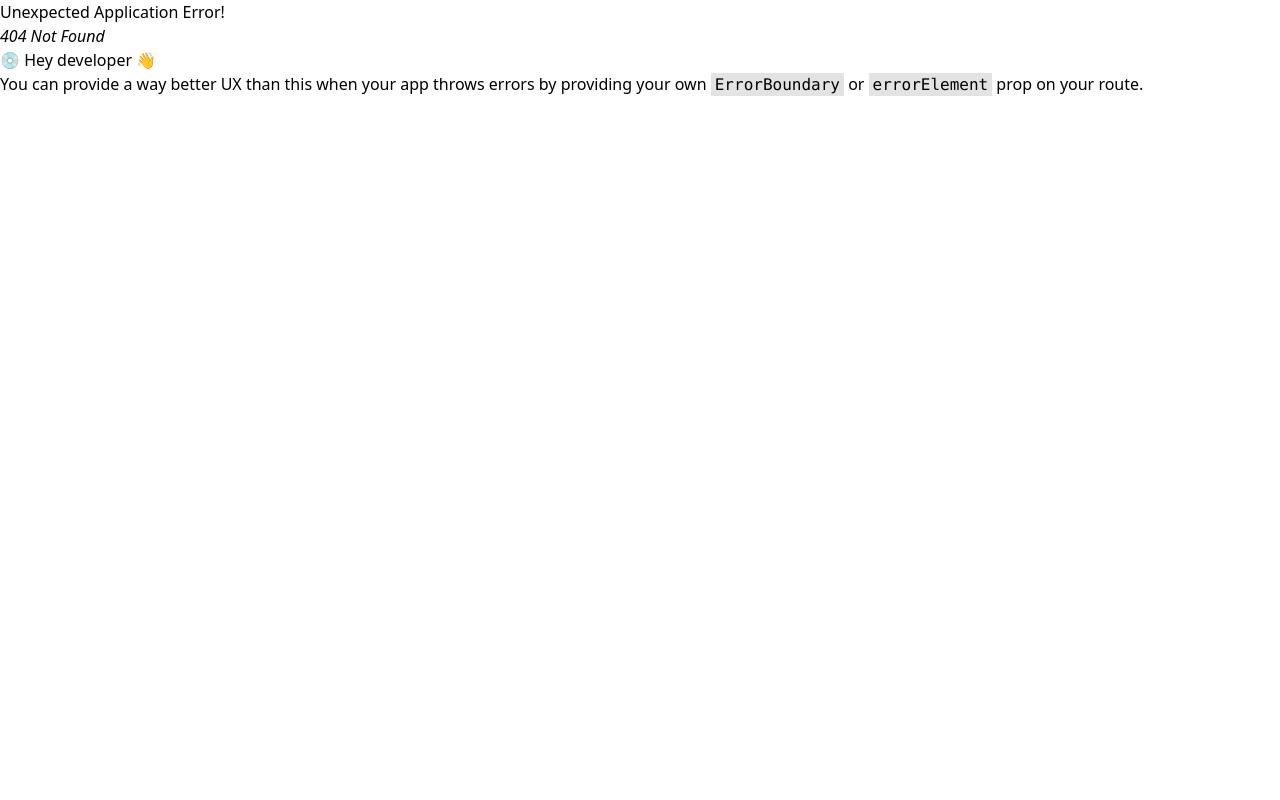
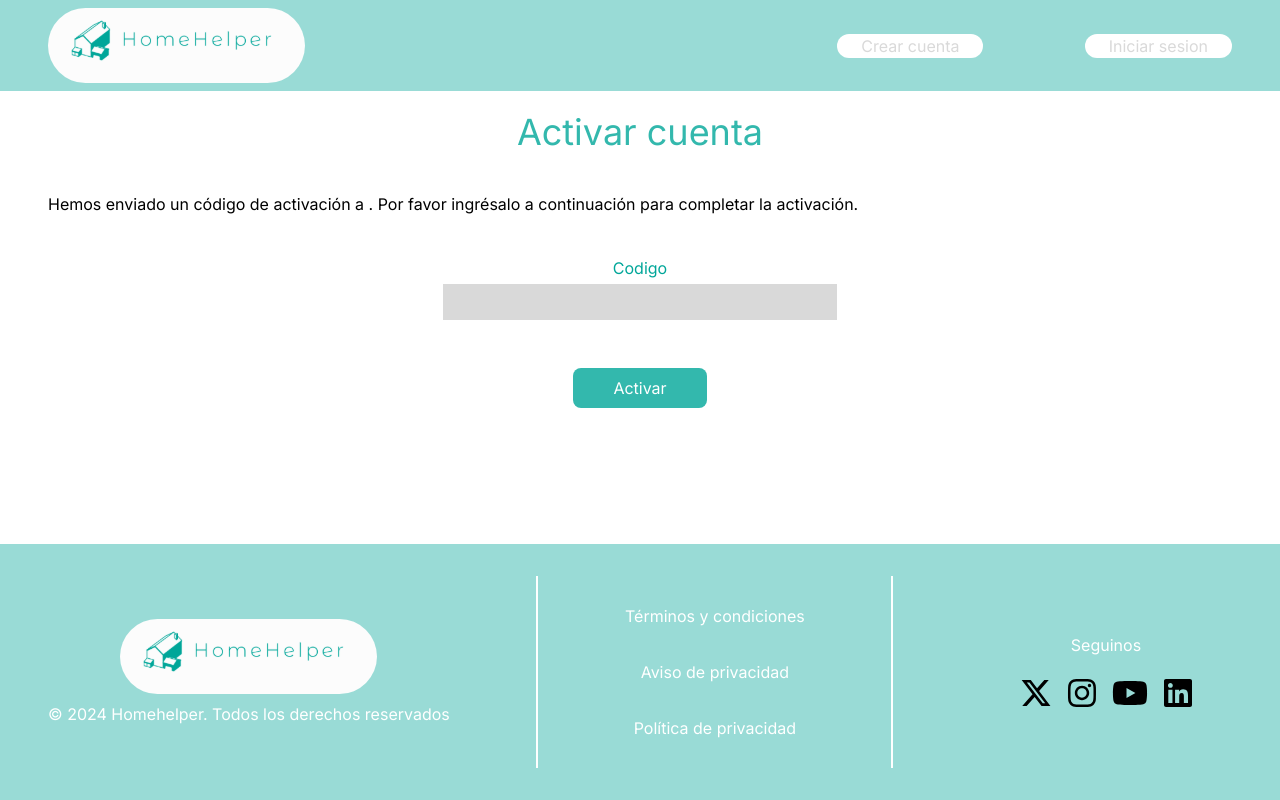
Before and after one commit to jvier93/ProyectoFinalDH-Frontend, a React (Vite) app: page /verify in a window 1280 px wide. Before the commit this address had no page. Built offline with nearby package versions, Linux system fonts and the light colour scheme.

Commit message:
Feat: added signup and verify pages

```diff
--- a/package.json
+++ b/package.json
@@ -18,6 +18,7 @@
     "react": "^18.3.1",
     "react-dom": "^18.3.1",
     "react-router-dom": "^6.25.1",
+    "sweetalert2": "^11.12.4",
     "tailwind-scrollbar-hide": "^1.1.7",
     "yup": "^1.4.0"
   },
--- a/src/main.jsx
+++ b/src/main.jsx
@@ -7,8 +7,9 @@ import Layout from "@/layout/Layout";
 import Home from "@/routes";
 
 import Profile from "@/routes/profile";
-import Signin from "@/routes/signin";
+import Login from "@/routes/login";
 import Signup from "@/routes/signup";
+import Verify from "@/routes/verify";
 
 import Dashboard from "@/routes/dashboard";
 import Users from "@/routes/dashboard/users";
@@ -23,12 +24,14 @@ const router = createBrowserRouter([
     children: [
       { index: true, element: <Home />, loader: Home.loader },
       { path: "/profile", element: <Profile /> },
-      { path: "/signin", element: <Signin /> },
+      { path: "/login", element: <Login /> },
       {
         path: "/signup",
         element: <Signup />,
-        action: Signup.action,
-        errorElement: <div>Hubo un error </div>,
+      },
+      {
+        path: "/verify",
+        element: <Verify />,
       },
       { path: "/services/:id", element: <Detail />, loader: Detail.loader },
       {
--- /dev/null
+++ b/src/routes/login/index.jsx
@@ -0,0 +1,5 @@
+const Login = () => {
+  return <div>signin page</div>;
+};
+
+export default Login;
--- a/src/routes/signin/index.jsx
+++ /dev/null
@@ -1,5 +0,0 @@
-const Signin = () => {
-  return <div>signin page</div>;
-};
-
-export default Signin;
--- a/src/routes/signup/index.jsx
+++ b/src/routes/signup/index.jsx
@@ -1,30 +1,19 @@
-import { useSubmit, redirect } from "react-router-dom";
 import { useFormik } from "formik";
 import * as yup from "yup";
 import FormInput from "@/components/FormInput";
-
-async function action({ request }) {
-  const formData = await request.formData();
-  const values = Object.fromEntries(formData);
-  console.log(values);
-
-  throw new Error("Error al crear la cuenta");
-}
+import { useNavigate } from "react-router-dom";
+import Swal from "sweetalert2";
 
 export default function Signup() {
-  const submit = useSubmit();
+  const API_URL = import.meta.env.VITE_API_URL;
+  const navigate = useNavigate();
 
   const validationSchema = yup.object({
-    name: yup
+    username: yup
       .string()
       .min(3, "El nombre debe tener al menos 3 caracteres")
       .max(15, "El nombre no puede tener más de 15 caracteres")
       .required("Nombre es requerido"),
-    surname: yup
-      .string()
-      .min(3, "El apellido debe tener al menos 3 caracteres")
-      .max(15, "El apellido no puede tener más de 15 caracteres")
-      .required("Apellido es requerido"),
     email: yup.string().email("Email inválido").required("Email es requerido"),
     password: yup
       .string()
@@ -51,15 +40,51 @@ export default function Signup() {
 
   const formik = useFormik({
     initialValues: {
-      name: "",
-      surname: "",
+      username: "",
       email: "",
       password: "",
       repeatPassword: "",
     },
     validationSchema,
-    onSubmit: (values) => {
-      submit(values, { method: "post" });
+    onSubmit: async (values) => {
+      const payload = { ...values };
+      delete payload.repeatPassword;
+
+      try {
+        const response = await fetch(`${API_URL}/auth/signup`, {
+          method: "POST",
+          headers: {
+            "Content-Type": "application/json",
+          },
+          body: JSON.stringify(payload),
+        });
+
+        if (!response.ok) {
+          throw new Error(response.status);
+        }
+
+        navigate("/verify", { state: { email: values.email } });
+        return null;
+      } catch (error) {
+        console.error(`Error ${error.message}`);
+        Swal.fire({
+          icon: "error",
+          html: `
+          <p class="text-sm text-gray-500 text-center font-Inter">
+            Hubo un problema al crear tu cuenta.
+            Si el problema persiste puedes <a class="underline" href=mailto:serviciostecnicospruebasservic@gmail.com">contactar a soporte</a>.
+          </p>
+
+        `,
+          footer: `
+                 <details class="text-sm cursor-pointer text-gray-500">
+                   <summary>Detalles del error</summary>
+                   <p>Código de error: ${error}</p>
+                 </details>
+               `,
+          confirmButtonColor: "#33B8AD",
+        });
+      }
     },
   });
 
@@ -74,19 +99,11 @@ export default function Signup() {
       >
         <FormInput
           type="text"
-          id="name"
+          id="username"
           label="Nombre"
-          fieldProps={formik.getFieldProps("name")}
-          errorMessage={formik.errors.name}
-          showError={formik.touched.name && formik.errors.name}
-        />
-        <FormInput
-          type="text"
-          id="surname"
-          fieldProps={formik.getFieldProps("surname")}
-          label="Apellido"
-          errorMessage={formik.errors.surname}
-          showError={formik.touched.surname && formik.errors.surname}
+          fieldProps={formik.getFieldProps("username")}
+          errorMessage={formik.errors.username}
+          showError={formik.touched.username && formik.errors.username}
         />
         <FormInput
           type="email"
@@ -115,14 +132,13 @@ export default function Signup() {
           }
         />
         <button
-          className="px-10 mt-8 hover:bg-teal-600 w-fit mx-auto rounded-lg py-2 bg-primary text-white"
+          className="px-10 mt-8 disabled:bg-tertiary disabled:text-primary hover:bg-teal-600 w-fit mx-auto rounded-lg py-2 bg-primary text-white"
           type="submit"
+          disabled={formik.isSubmitting}
         >
-          Registrarme
+          {formik.isSubmitting ? "Creando cuenta..." : "Crear cuenta"}
         </button>
       </form>
     </main>
   );
 }
-
-Signup.action = action;
--- /dev/null
+++ b/src/routes/verify/index.jsx
@@ -0,0 +1,114 @@
+import { useLocation, useNavigate } from "react-router-dom";
+import { useFormik } from "formik";
+import * as Yup from "yup";
+import Swal from "sweetalert2";
+import FormInput from "@/components/FormInput";
+
+const Verify = () => {
+  const API_URL = import.meta.env.VITE_API_URL;
+  const location = useLocation();
+  const navigate = useNavigate();
+  const email = location.state?.email;
+
+  const validationSchema = Yup.object({
+    verificationCode: Yup.string()
+      .required("El código de activación es requerido")
+      .min(6, "El código debe tener al menos 6 caracteres"),
+  });
+
+  const formik = useFormik({
+    initialValues: { verificationCode: "" },
+    validationSchema,
+    onSubmit: async (values) => {
+      const payload = { email, verificationCode: values.verificationCode };
+
+      try {
+        const response = await fetch(`${API_URL}/auth/verify`, {
+          method: "POST",
+          headers: {
+            "Content-Type": "application/json",
+          },
+          body: JSON.stringify(payload),
+        });
+
+        if (!response.ok) {
+          throw new Error(response.status);
+        }
+        Swal.fire({
+          icon: "success",
+          html: `
+          <p class="text-sm text-gray-500 text-center font-Inter">
+             ¡Tu cuenta ha sido activada con éxito! Ahora puedes iniciar sesión con tus credenciales.
+          </p>
+           <p class="text-sm text-gray-500 text-center font-Inter">
+             Serás redirigido automáticamente a la página de inicio de sesión.
+          </p>
+
+        `,
+          confirmButtonColor: "#33B8AD",
+        });
+
+        navigate("/login");
+        return null;
+      } catch (error) {
+        console.error(`Error ${error.message}`);
+        Swal.fire({
+          icon: "error",
+          html: `
+          <p class="text-sm text-gray-500 text-center font-Inter">
+            Hubo un problema al verificar tu cuenta.
+            Si el problema persiste puedes <a class="underline" href=mailto:serviciostecnicospruebasservic@gmail.com">contactar a soporte</a>.
+          </p>
+
+        `,
+          footer: `
+                 <details class="text-sm cursor-pointer text-gray-500">
+                   <summary>Detalles del error</summary>
+                   <p>Código de error: ${error.message.split(": ")[0]}</p>
+                 </details>
+               `,
+          confirmButtonColor: "#33B8AD",
+        });
+      }
+    },
+  });
+
+  return (
+    <main className="mt-20 md:mt-28">
+      <section className="px-2 space-y-10  md:px-12">
+        <h1 className="text-center text-xl text-primary  lg:text-4xl">
+          Activar cuenta
+        </h1>
+        <p>
+          Hemos enviado un código de activación a {email}. Por favor ingrésalo a
+          continuación para completar la activación.
+        </p>
+        <form
+          className="flex  w-4/5 lg:w-1/3 mx-auto flex-col gap-4"
+          onSubmit={formik.handleSubmit}
+        >
+          <FormInput
+            type="text"
+            id="verificationCode"
+            label="Codigo"
+            fieldProps={formik.getFieldProps("verificationCode")}
+            errorMessage={formik.errors.verificationCode}
+            showError={
+              formik.touched.verificationCode && formik.errors.verificationCode
+            }
+          />
+
+          <button
+            className="px-10 mt-8 disabled:bg-tertiary disabled:text-primary hover:bg-teal-600 w-fit mx-auto rounded-lg py-2 bg-primary text-white"
+            type="submit"
+            disabled={formik.isSubmitting}
+          >
+            {formik.isSubmitting ? "Activando..." : "Activar"}
+          </button>
+        </form>
+      </section>
+    </main>
+  );
+};
+
+export default Verify;
```
Also changed, not shown: 1 other file (tests, documents, lock files or other folders).
